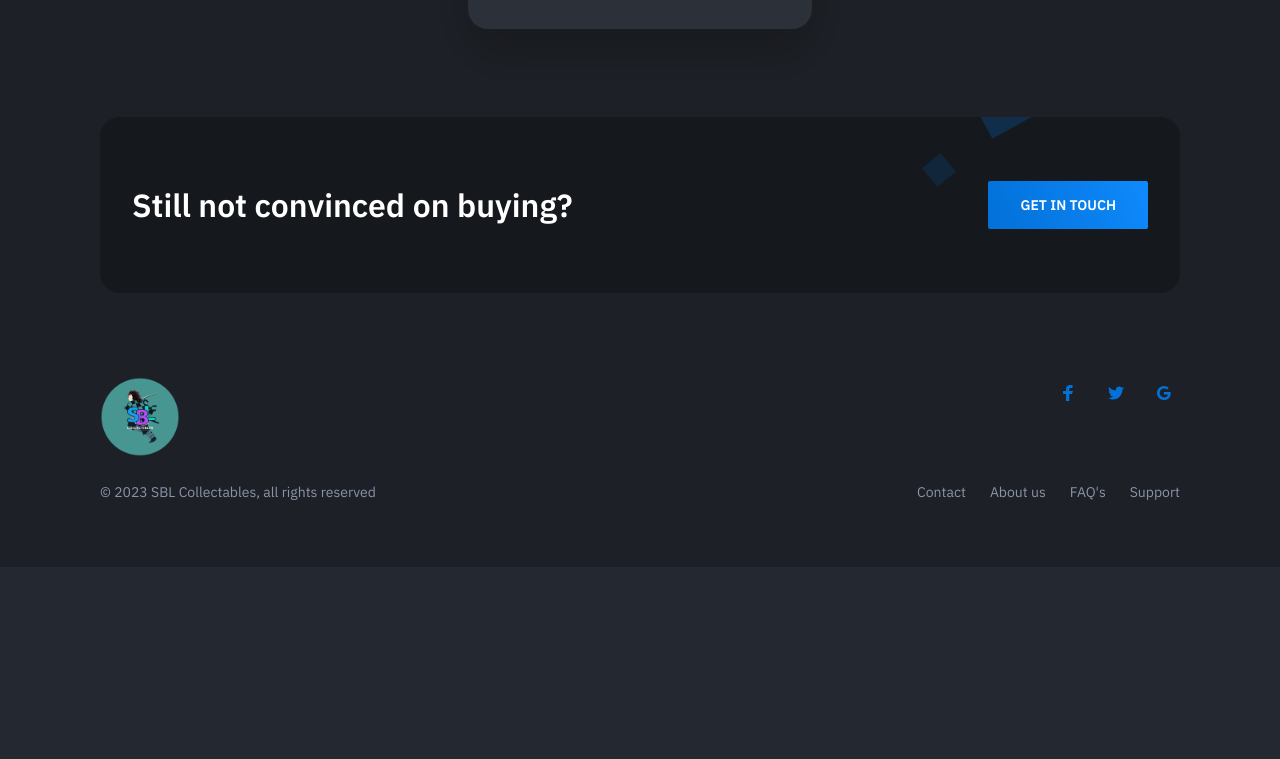
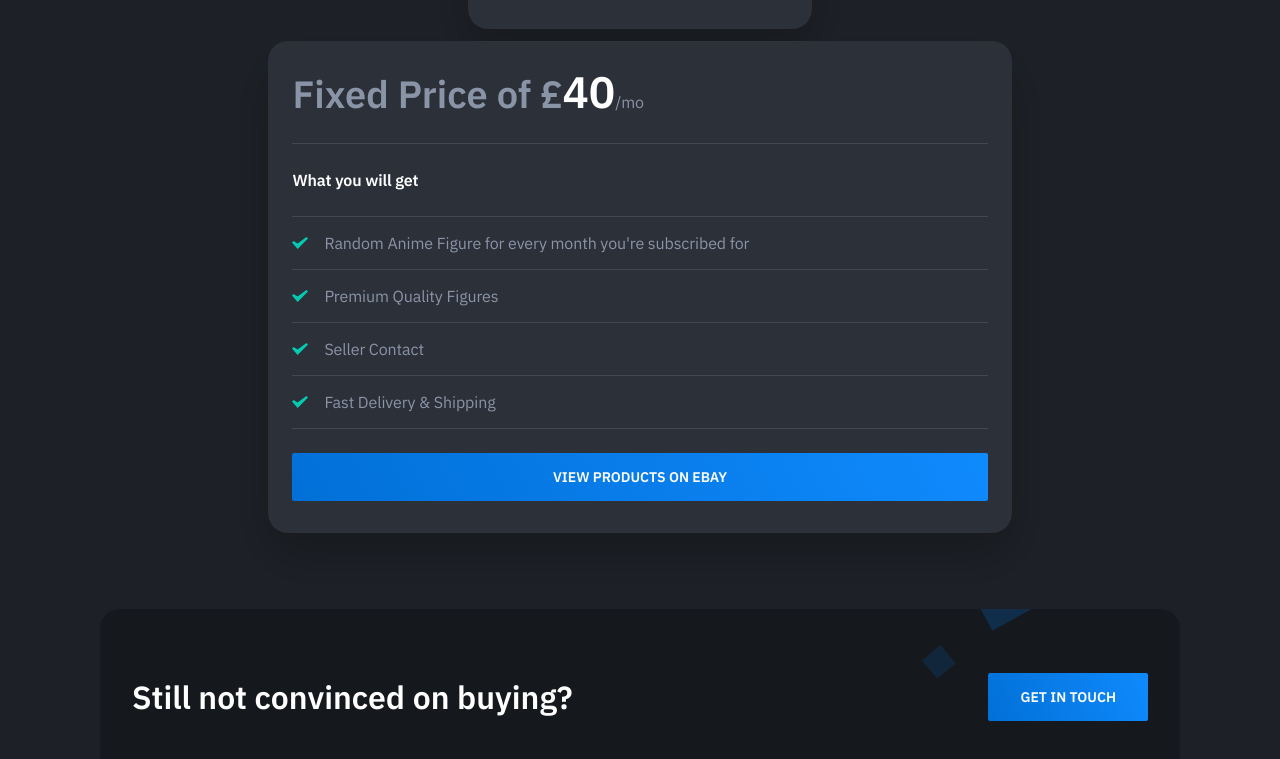
Before and after one commit to Madlylucky/sbl-collectibles, a website: page index.html in a window 1280 px wide. Shown: the part 1871-2630 px from the top of the page. Before the commit the page ends 2438 px from the top, so only its background shows below. Drawn offline with nearby package versions, Linux system fonts and the light colour scheme.

Commit message:
Fix Page link

```diff
--- a/index.html
+++ b/index.html
@@ -1,5 +1,6 @@
 <!DOCTYPE html>
 <html lang="en" class="no-js">
+
 <head>
     <meta charset="utf-8">
     <meta http-equiv="X-UA-Compatible" content="IE=edge">
@@ -15,6 +16,7 @@
     <script src="https://static.elfsight.com/platform/platform.js" data-use-service-core defer></script>
     <div class="elfsight-app-e5ffd594-8974-4319-b91f-4af03b60e017"></div>
 </head>
+
 <body class="is-boxed has-animations">
     <div class="body-wrap">
         <header class="site-header">
@@ -38,7 +40,9 @@
                         <div class="hero-copy">
                             <h1 class="hero-title mt-0">SBL Collectables</h1>
                             <p class="hero-paragraph">Expert anime collectors. Premium for Cheap.</p>
-	                        <div class="hero-cta"><a class="button button-primary" href="https://www.ebay.com/usr/sbl_collectables">Order Products</a><a class="button" href="#">Get in touch</a></div>
+                            <div class="hero-cta"><a class="button button-primary"
+                                    href="https://www.ebay.co.uk/sch/i.html?item=335003128876&rt=nc&_trksid=p4429486.m3561.l2562&_ssn=sbl_collectables">Order Products</a><a class="button"
+                                    href="#">Get in touch</a></div>
                         </div>
                         <div class="hero-figure anime-element">
                             <svg class="placeholder" width="528" height="396" viewBox="0 0 528 396">
@@ -69,7 +73,8 @@
                                         <img src="dist/images/box.png" id="box-icon" alt="Products">
                                     </div>
                                     <h4 class="feature-title mt-24">About Our Products</h4>
-                                    <p class="text-sm mb-0">Our Products are of High Quality and are shipped within 30 days. Premium Quality for a Cheaper Price</p>
+                                    <p class="text-sm mb-0">Our Products are of High Quality and are shipped within 30
+                                        days. Premium Quality for a Cheaper Price</p>
                                 </div>
                             </div>
                         </div>
@@ -82,16 +87,21 @@
                     <div class="pricing-inner section-inner">
                         <div class="pricing-header text-center">
                             <h2 class="section-title mt-0">Premium Quality for All</h2>
-                            <p class="section-paragraph mb-0">We understand the struggle for collecting anime figures.</p>
+                            <p class="section-paragraph mb-0">We understand the struggle for collecting anime figures.
+                            </p>
                         </div>
                         <div class="pricing-tables-wrap">
                             <div class="pricing-table">
                                 <div class="pricing-table-inner is-revealing">
                                     <div class="pricing-table-main">
                                         <div class="pricing-table-header pb-24">
-                                            <div class="pricing-table-price"><span class="pricing-table-price-currency h2">Starting from £</span><span class="pricing-table-price-amount h1">10</span><span class="text-xs">/item</span></div>
+                                            <div class="pricing-table-price"><span
+                                                    class="pricing-table-price-currency h2">Starting from £</span><span
+                                                    class="pricing-table-price-amount h1">10</span><span
+                                                    class="text-xs">/item</span></div>
                                         </div>
-										<div class="pricing-table-features-title text-xs pt-24 pb-24">What you will get</div>
+                                        <div class="pricing-table-features-title text-xs pt-24 pb-24">What you will get
+                                        </div>
                                         <ul class="pricing-table-features list-reset text-xs">
                                             <li>
                                                 <span>Free Returns</span>
@@ -108,8 +118,40 @@
                                         </ul>
                                     </div>
                                     <div class="pricing-table-cta mb-8">
-                                        <a class="button button-primary button-shadow button-block" href="https://www.ebay.com/usr/sbl_collectables">View Products on Ebay</a>
+                                        <a class="button button-primary button-shadow button-block"
+                                            href="https://www.ebay.co.uk/sch/i.html?item=335003128876&rt=nc&_trksid=p4429486.m3561.l2562&_ssn=sbl_collectables">View Products on Ebay</a>
                                     </div>
+                                </div>
+                            </div>
+                            <div class="pricing-month">
+                            <div class="pricing-table-inner is-revealing">
+                                <div class="pricing-table-main">
+                                    <div class="pricing-table-header pb-24">
+                                        <div class="pricing-table-price"><span
+                                                class="pricing-table-price-currency h2">Fixed Price of £</span><span
+                                                class="pricing-table-price-amount h1">40</span><span
+                                                class="text-xs">/mo</span></div>
+                                    </div>
+                                    <div class="pricing-table-features-title text-xs pt-24 pb-24">What you will get
+                                    </div>
+                                    <ul class="pricing-table-features list-reset text-xs">
+                                        <li>
+                                            <span>Random Anime Figure for every month you're subscribed for</span>
+                                        </li>
+                                        <li>
+                                            <span>Premium Quality Figures</span>
+                                        </li>
+                                        <li>
+                                            <span>Seller Contact</span>
+                                        </li>
+                                        <li>
+                                            <span>Fast Delivery & Shipping</span>
+                                        </li>
+                                    </ul>
+                                </div>
+                                <div class="pricing-table-cta mb-8">
+                                    <a class="button button-primary button-shadow button-block"
+                                        href="https://www.ebay.co.uk/sch/i.html?item=335003128876&rt=nc&_trksid=p4429486.m3561.l2562&_ssn=sbl_collectables">View Products on Ebay</a>
                                 </div>
                             </div>
                         </div>
@@ -156,7 +198,9 @@
                             <a href="#">
                                 <span class="screen-reader-text">Facebook</span>
                                 <svg width="16" height="16" xmlns="http://www.w3.org/2000/svg">
-                                    <path d="M6.023 16L6 9H3V6h3V4c0-2.7 1.672-4 4.08-4 1.153 0 2.144.086 2.433.124v2.821h-1.67c-1.31 0-1.563.623-1.563 1.536V6H13l-1 3H9.28v7H6.023z" fill="#0270D7"/>
+                                    <path
+                                        d="M6.023 16L6 9H3V6h3V4c0-2.7 1.672-4 4.08-4 1.153 0 2.144.086 2.433.124v2.821h-1.67c-1.31 0-1.563.623-1.563 1.536V6H13l-1 3H9.28v7H6.023z"
+                                        fill="#0270D7" />
                                 </svg>
                             </a>
                         </li>
@@ -164,7 +208,9 @@
                             <a href="#">
                                 <span class="screen-reader-text">Twitter</span>
                                 <svg width="16" height="16" xmlns="http://www.w3.org/2000/svg">
-                                    <path d="M16 3c-.6.3-1.2.4-1.9.5.7-.4 1.2-1 1.4-1.8-.6.4-1.3.6-2.1.8-.6-.6-1.5-1-2.4-1-1.7 0-3.2 1.5-3.2 3.3 0 .3 0 .5.1.7-2.7-.1-5.2-1.4-6.8-3.4-.3.5-.4 1-.4 1.7 0 1.1.6 2.1 1.5 2.7-.5 0-1-.2-1.5-.4C.7 7.7 1.8 9 3.3 9.3c-.3.1-.6.1-.9.1-.2 0-.4 0-.6-.1.4 1.3 1.6 2.3 3.1 2.3-1.1.9-2.5 1.4-4.1 1.4H0c1.5.9 3.2 1.5 5 1.5 6 0 9.3-5 9.3-9.3v-.4C15 4.3 15.6 3.7 16 3z" fill="#0270D7"/>
+                                    <path
+                                        d="M16 3c-.6.3-1.2.4-1.9.5.7-.4 1.2-1 1.4-1.8-.6.4-1.3.6-2.1.8-.6-.6-1.5-1-2.4-1-1.7 0-3.2 1.5-3.2 3.3 0 .3 0 .5.1.7-2.7-.1-5.2-1.4-6.8-3.4-.3.5-.4 1-.4 1.7 0 1.1.6 2.1 1.5 2.7-.5 0-1-.2-1.5-.4C.7 7.7 1.8 9 3.3 9.3c-.3.1-.6.1-.9.1-.2 0-.4 0-.6-.1.4 1.3 1.6 2.3 3.1 2.3-1.1.9-2.5 1.4-4.1 1.4H0c1.5.9 3.2 1.5 5 1.5 6 0 9.3-5 9.3-9.3v-.4C15 4.3 15.6 3.7 16 3z"
+                                        fill="#0270D7" />
                                 </svg>
                             </a>
                         </li>
@@ -172,7 +218,9 @@
                             <a href="#">
                                 <span class="screen-reader-text">Google</span>
                                 <svg width="16" height="16" xmlns="http://www.w3.org/2000/svg">
-                                    <path d="M7.9 7v2.4H12c-.2 1-1.2 3-4 3-2.4 0-4.3-2-4.3-4.4 0-2.4 2-4.4 4.3-4.4 1.4 0 2.3.6 2.8 1.1l1.9-1.8C11.5 1.7 9.9 1 8 1 4.1 1 1 4.1 1 8s3.1 7 7 7c4 0 6.7-2.8 6.7-6.8 0-.5 0-.8-.1-1.2H7.9z" fill="#0270D7"/>
+                                    <path
+                                        d="M7.9 7v2.4H12c-.2 1-1.2 3-4 3-2.4 0-4.3-2-4.3-4.4 0-2.4 2-4.4 4.3-4.4 1.4 0 2.3.6 2.8 1.1l1.9-1.8C11.5 1.7 9.9 1 8 1 4.1 1 1 4.1 1 8s3.1 7 7 7c4 0 6.7-2.8 6.7-6.8 0-.5 0-.8-.1-1.2H7.9z"
+                                        fill="#0270D7" />
                                 </svg>
                             </a>
                         </li>
@@ -185,4 +233,5 @@
 
     <script src="dist/js/main.min.js"></script>
 </body>
+
 </html>
```
Lines whose indentation alone changed are shown as unchanged.
